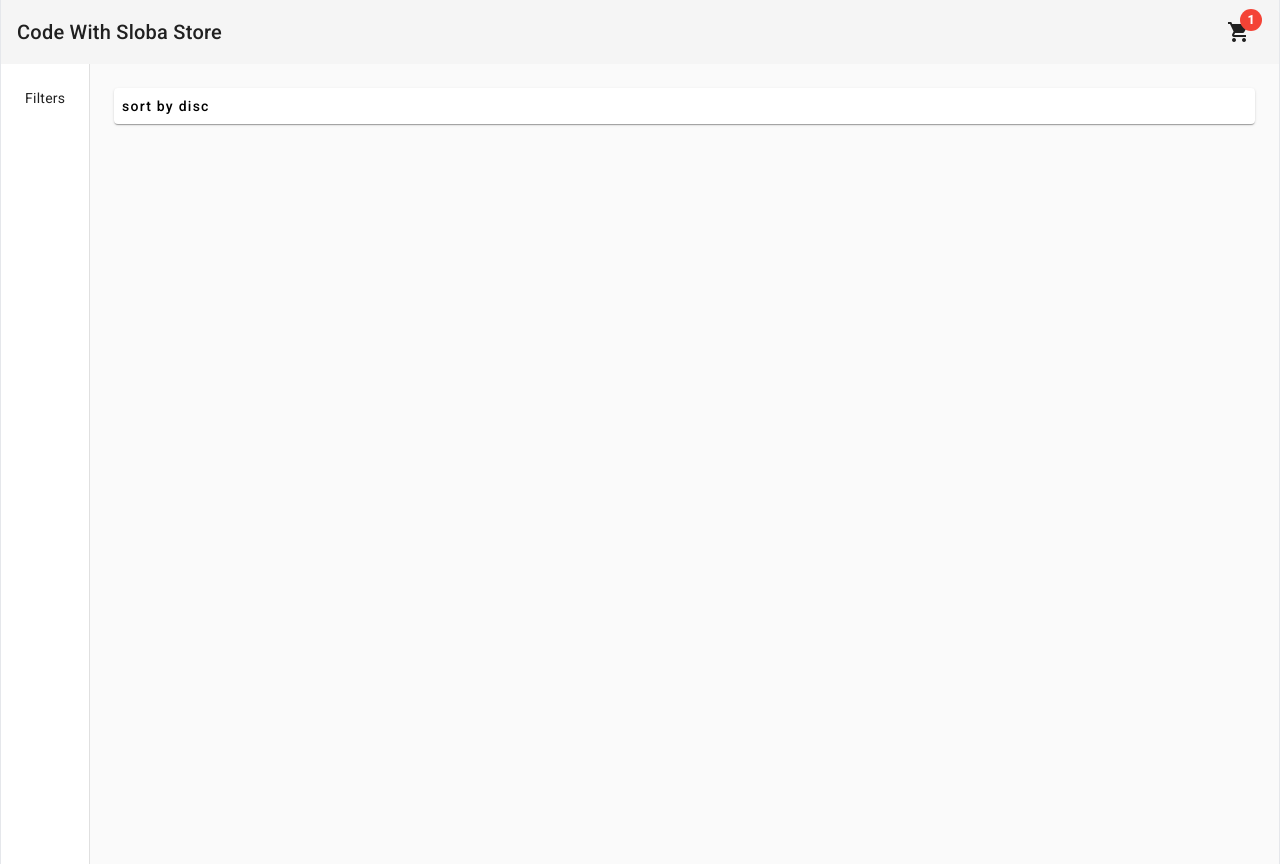
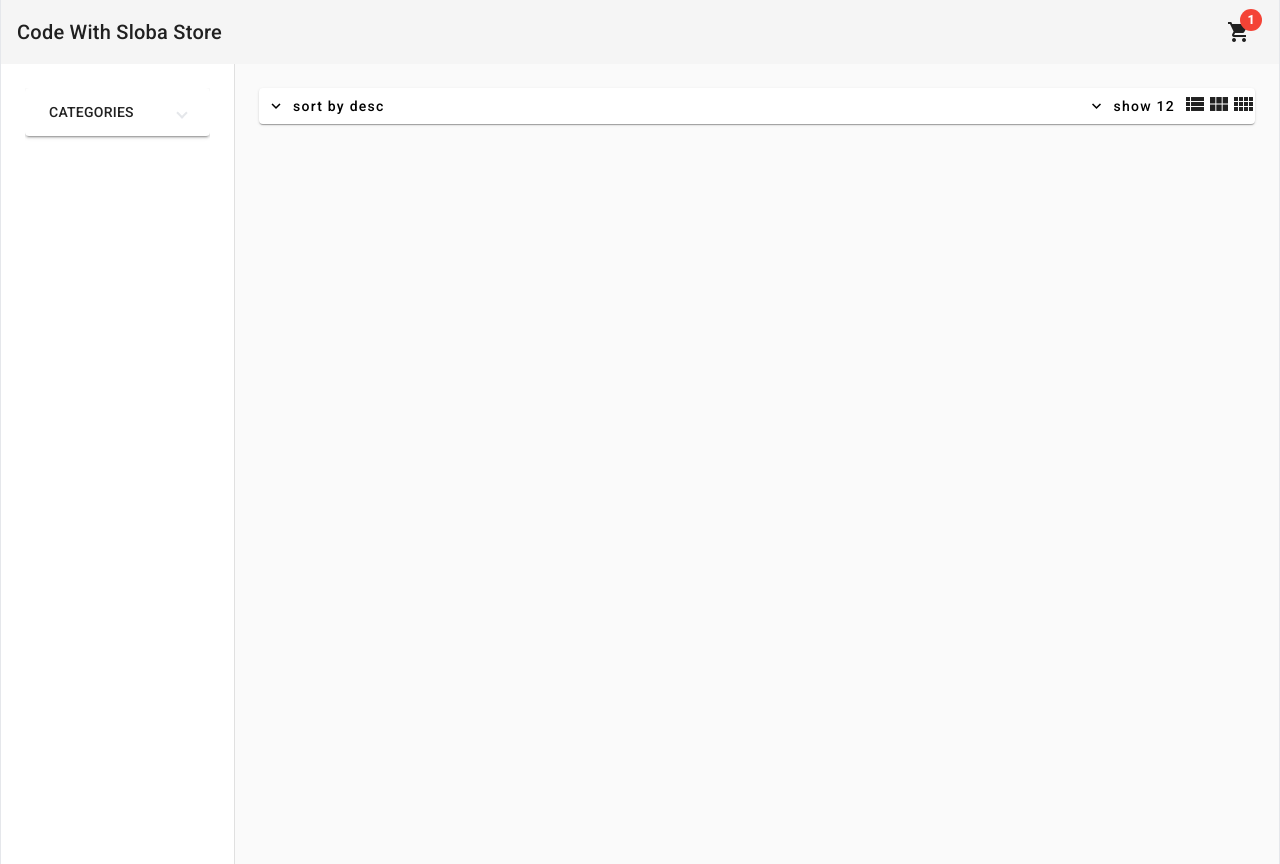
Before and after one commit to mohammedshafinc/WEBSTORE, an Angular app: page /home in a window 1280 px wide. Built offline with nearby package versions, Linux system fonts and the light colour scheme.

Commit message:
filters and products created

```diff
--- a/angular.json
+++ b/angular.json
@@ -54,6 +54,7 @@
             "styles": [
               "@angular/material/prebuilt-themes/indigo-pink.css",
               "src/styles.css"
+
             ],
             "scripts": []
           },
--- a/src/app/app.module.ts
+++ b/src/app/app.module.ts
@@ -21,6 +21,7 @@ import { BrowserAnimationsModule } from '@angular/platform-browser/animations';
 import { HeaderComponent } from './components/header/header.component';
 import { HomeComponent } from './pages/home/home.component';
 import { ProductsHeaderComponent } from './pages/home/components/products-header/products-header.component';
+import { FiltersComponent } from './pages/home/components/filters/filters.component';
 
 
 @NgModule({
@@ -28,7 +29,8 @@ import { ProductsHeaderComponent } from './pages/home/components/products-header
     AppComponent,
     HeaderComponent,
     HomeComponent,
-    ProductsHeaderComponent
+    ProductsHeaderComponent,
+    FiltersComponent
   ],
   imports: [
     BrowserModule,
--- /dev/null
+++ b/src/app/pages/home/components/filters/filters.component.html
@@ -0,0 +1,15 @@
+<mat-expansion-panel *ngIf="categories">
+    <mat-expansion-panel-header>
+        <mat-panel-title>CATEGORIES</mat-panel-title>
+    </mat-expansion-panel-header>
+
+    <mat-selection-list [multiple]="false">
+
+        <mat-list-option *ngFor="let categ of categories" [value]="categ">
+<button  (click)="onshowcategory(categ)">{{categ}}</button>
+
+        </mat-list-option>
+
+    </mat-selection-list>
+
+</mat-expansion-panel>
--- /dev/null
+++ b/src/app/pages/home/components/filters/filters.component.ts
@@ -0,0 +1,27 @@
+import { Component, EventEmitter, OnInit, Output } from '@angular/core';
+
+@Component({
+  selector: 'app-filters',
+  templateUrl:'./filters.component.html'
+})
+export class FiltersComponent implements OnInit{
+
+  @Output () showcategory = new EventEmitter<string>();
+
+  categories = ['shoes','sports']
+
+  constructor () {}
+
+  ngOnInit(): void {
+
+  }
+
+  onshowcategory (categ:string) :void {
+
+    this.showcategory.emit(categ)
+
+
+
+  }
+
+}
--- a/src/app/pages/home/components/products-header/products-header.component.html
+++ b/src/app/pages/home/components/products-header/products-header.component.html
@@ -1,11 +1,46 @@
 <mat-card class="mb-32">
     <div class="flex justify-between">
         <div>
-            <button mat-button id="text">
+            <button mat-button [matMenuTriggerFor]="sortbymenu">
 
-                sort by disc
+                sort by {{sort}}
+                <mat-icon>expand_more  </mat-icon>
+
 
             </button>
+            <mat-menu #sortbymenu="matMenu">
+                <button (click)="onsortupdated('desc')" mat-menu-item>desc</button>
+                <button  (click)="onsortupdated('asc')" mat-menu-item>asce</button>
+
+            </mat-menu>
+        </div>
+
+        <div class="flex items-center">
+            <div>
+                <button mat-button [matMenuTriggerFor]="menu">
+                    show {{itemsshowcount}}
+
+                    <mat-icon>expand_more  </mat-icon>
+                </button>
+                <mat-menu #menu="matMenu">
+
+                <button (click)="onitemsupdated(12)" mat-menu-item>12</button>
+                <button (click)="onitemsupdated(24)" mat-menu-item>24</button>
+                <button (click)="onitemsupdated(36)" mat-menu-item>36</button>
+
+
+                </mat-menu>
+            </div>
+            <button (click)="oncolumsupdated(1)">
+                <mat-icon>view_list</mat-icon>
+            </button>
+            <button (click)="oncolumsupdated(3)">
+                <mat-icon>view_module</mat-icon>
+            </button>
+            <button (click)="oncolumsupdated(4)">
+                <mat-icon>view_comfy</mat-icon>
+            </button>
+
         </div>
 
     </div>
--- a/src/app/pages/home/components/products-header/products-header.component.ts
+++ b/src/app/pages/home/components/products-header/products-header.component.ts
@@ -1,11 +1,39 @@
-import { Component } from '@angular/core';
+import { Component, EventEmitter, OnInit, Output } from '@angular/core';
 
 @Component({
   selector: 'app-products-header',
   templateUrl: './products-header.component.html',
-  styles: [
-  ]
+
 })
-export class ProductsHeaderComponent {
+export class ProductsHeaderComponent implements OnInit{
+
+  @Output() columnscountchange = new EventEmitter<number>();
+
+  sort = 'desc';
+  itemsshowcount = 12;
+
+  constructor(){}
+
+  ngOnInit(): void {
+
+  }
+
+  onsortupdated(newsort :string) : void{
+
+    this.sort = newsort
+
+  }
+
+  onitemsupdated( count : number) : void{
+
+    this.itemsshowcount = count
+
+  }
+
+  oncolumsupdated(colsnum:number) : void {
+
+    this.columnscountchange.emit(colsnum);
+
+  }
 
 }
--- a/src/app/pages/home/home.component.html
+++ b/src/app/pages/home/home.component.html
@@ -1,11 +1,13 @@
 <mat-drawer-container  [autosize]="true" class="min-h-full max-w-7xl mx-auto border-x">
 
     <mat-drawer mode="side" opened class="p-6">
-        <div>Filters</div>
+       <app-filters (showcategory)="onshowcategory($event)"></app-filters>
 
     </mat-drawer>
     <mat-drawer-content class="p-6">
-        <app-products-header></app-products-header>
+        <app-products-header (columnscountchange)="oncolumnscountchange($event)"></app-products-header>
+
+
 
     </mat-drawer-content>
 
--- a/src/app/pages/home/home.component.ts
+++ b/src/app/pages/home/home.component.ts
@@ -3,13 +3,28 @@ import { Component ,OnInit} from '@angular/core';
 @Component({
   selector: 'app-home',
   templateUrl:'./home.component.html' ,
-  styles: [
-  ]
+
 })
 export class HomeComponent implements OnInit {
+
+  cols = 3
+
+  category: string | undefined;
 
   ngOnInit(): void {
 
   }
 
+  oncolumnscountchange(colsnum:number):void{
+
+    this.cols = colsnum
+
+  }
+
+  onshowcategory ( newcategory :string) :void{
+
+    this.category = newcategory
+
+  }
+
 }
--- a/src/styles.css
+++ b/src/styles.css
@@ -1,8 +1,8 @@
 /* You can add global styles to this file, and also import other style files */
 
-@tailwind base;
-@tailwind components;
-@tailwind utilities;
+@import "tailwindcss/base";
+@import "tailwindcss/components";
+@import "tailwindcss/utilities";
 
 
 html, body { height: 100%; }
--- a/tailwind.config.js
+++ b/tailwind.config.js
@@ -1,6 +1,8 @@
 /** @type {import('tailwindcss').Config} */
 module.exports = {
-  content: ['./src/**/*.{html,ts}', './projects/**/*.{html,ts}'],
+  content: ["./src/**/*.{html,js}",
+
+  '*.{html,js}'],
   theme: {
     extend: {},
   },
```
